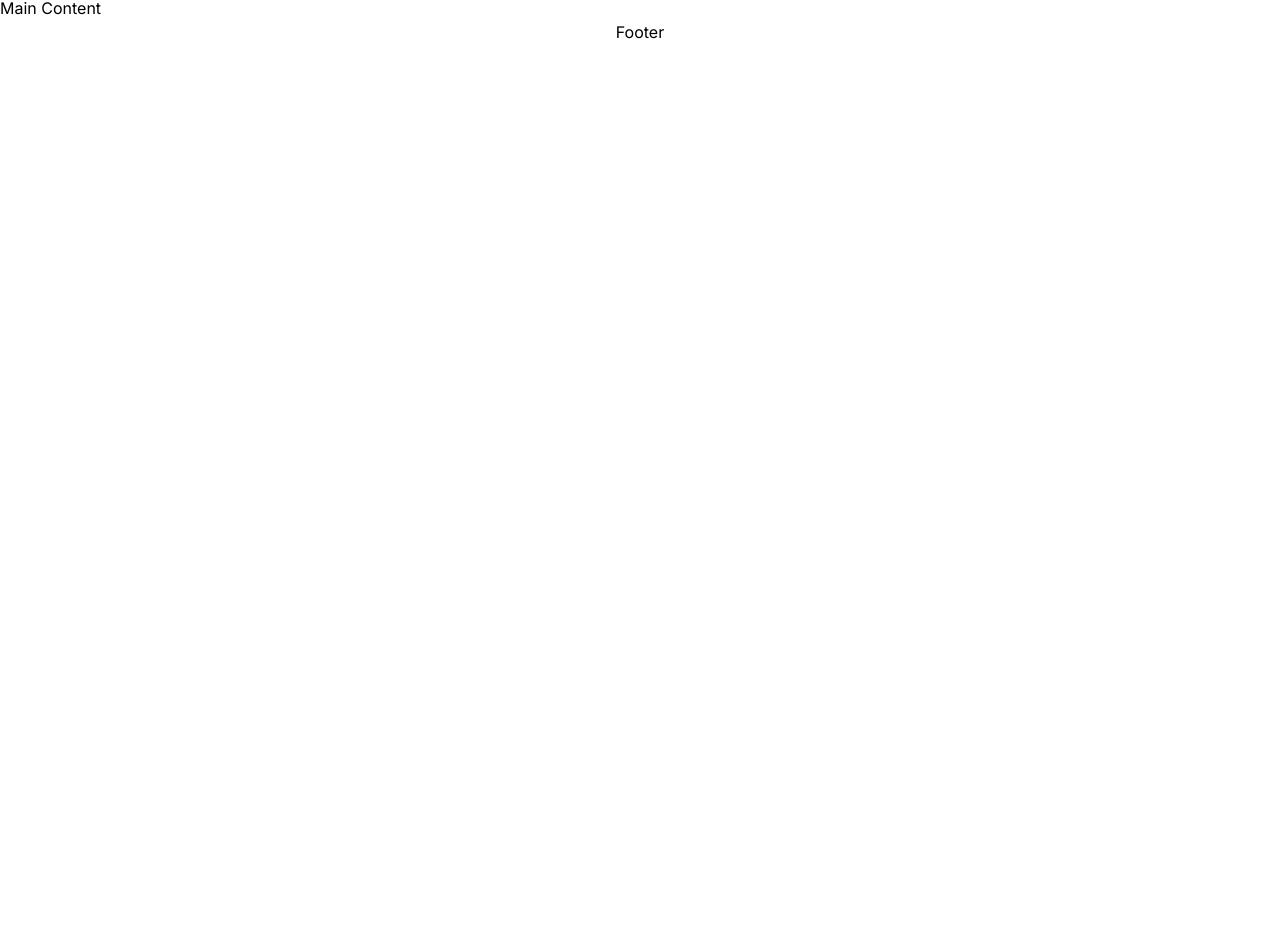
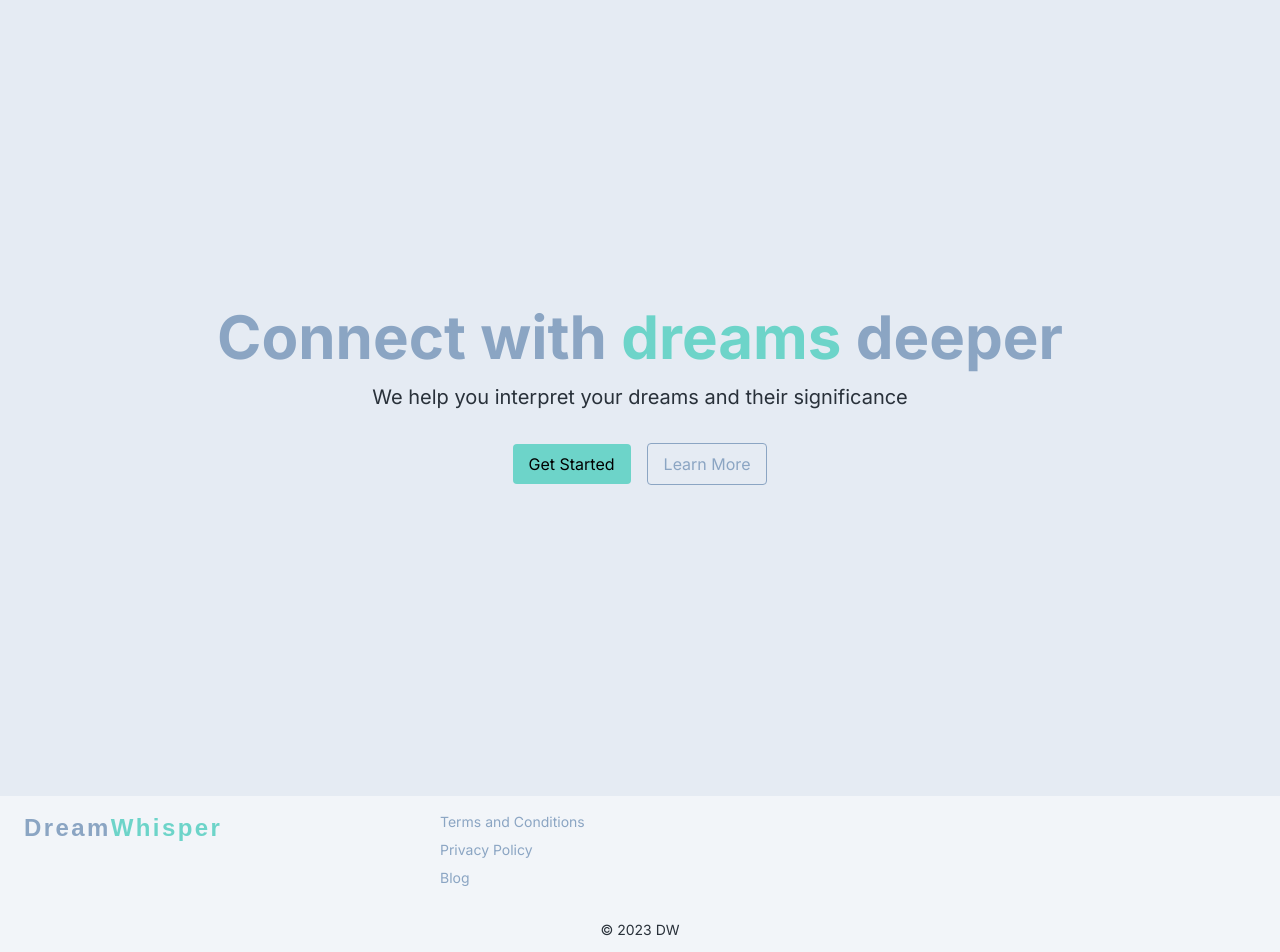
Before and after one commit to Rmodesto/dw-io, a Next.js app: page / in a window 1280 px wide. Shown: the part 76-1028 px from the top of the page. Before the commit the page ends 800 px from the top, so only its background shows below. Built offline with nearby package versions, Linux system fonts and the light colour scheme.

Commit message:
added hero and footer

```diff
--- a/app/page.tsx
+++ b/app/page.tsx
@@ -2,6 +2,7 @@ import Image from 'next/image'
 
 import Header from '@/components/Header'
 import Footer from '@/components/Footer'
+import Hero from '@/components/Hero'
 
 
 
@@ -13,7 +14,7 @@ export default function Home() {
     <div>
       <Header />
       <main>
-        Main Content
+       <Hero />
       </main>
       <Footer />
     </div>
--- a/components/Footer.tsx
+++ b/components/Footer.tsx
@@ -1,22 +1,37 @@
 
 
-interface FooterProps {}
+const Footer: React.FC = () => {
+  const year = new Date().getFullYear(); // Get current year for the copyright text
 
-// Footer component
+  return (
+    <footer className="bg-purple-100">
+      {/* Grid container for footer content */}
+      <div className="grid grid-cols-1 md:grid-cols-3 gap-4 px-6 py-4 items-start">
+        {/* Logo */}
+        <div className="md:col-span-1 font-bold text-2xl tracking-widest font-Alegreya" id="logo">
+          <span className="text-purple-900">Dream</span>
+          <span className="text-aqua-100">Whisper</span>
+        </div>
 
-const Footer: React.FC<FooterProps> = () => {
-  return (
-    <footer className="container">
-      <p className="text-center">
-        Footer
+        {/* Navigation Links */}
+        <nav className="md:col-span-1 md:col-start-2 flex flex-col text-sm space-y-2">
+          <a href="#" className="text-purple-900 hover:text-aqua-100">Terms and Conditions</a>
+          <a href="#" className="text-purple-900 hover:text-aqua-100">Privacy Policy</a>
+          <a href="#" className="text-purple-900 hover:text-aqua-100">Blog</a>
+        </nav>
 
-    </p>
+        {/* Empty div for spacing */}
+        <div className="hidden md:block md:col-span-1"></div>
+      </div>
 
+      {/* Centered copyright text */}
+      <div className="text-center py-4 bg-purple-100">
+        <p className="text-sm text-black-800">
+          © {year} DW
+        </p>
+      </div>
     </footer>
-
-
-    );
-
+  );
 };
 
 export default Footer;
--- a/components/Header.tsx
+++ b/components/Header.tsx
@@ -25,7 +25,7 @@ const Header: React.FC = () => {
       </div>
 
       {/* Login Button */}
-      <button className="bg-purple-900 hover:bg-aqua-100 text-white hover:text-purple-900 font-bold py-2 px-4 rounded">
+      <button className="bg-purple-900 text-purple-100 font-light py-2 px-4 rounded">
         Login
       </button>
     </header>
--- /dev/null
+++ b/components/Hero.tsx
@@ -0,0 +1,26 @@
+
+
+const Hero: React.FC = () => {
+  return (
+    <div className="flex flex-col items-center justify-center min-h-screen bg-purple-200">
+      <div className="text-center">
+        <h1 className="text-6xl font-bold text-purple-900 mb-4">
+          Connect with <span className="text-aqua-100">dreams</span> deeper
+        </h1>
+        <p className="text-xl text-black-800 mb-8">
+          We help you interpret your dreams and their significance
+        </p>
+        <div className="space-x-4">
+          <button className="bg-aqua-100 hover:bg-aqua-200 text-white font-regular py-2 px-4 rounded">
+            Get Started
+          </button>
+          <button className="bg-transparent hover:bg-purple-100 text-purple-900 font-regular py-2 px-4 border border-purple-900 rounded">
+            Learn More
+          </button>
+        </div>
+      </div>
+    </div>
+  );
+};
+
+export default Hero;
```
